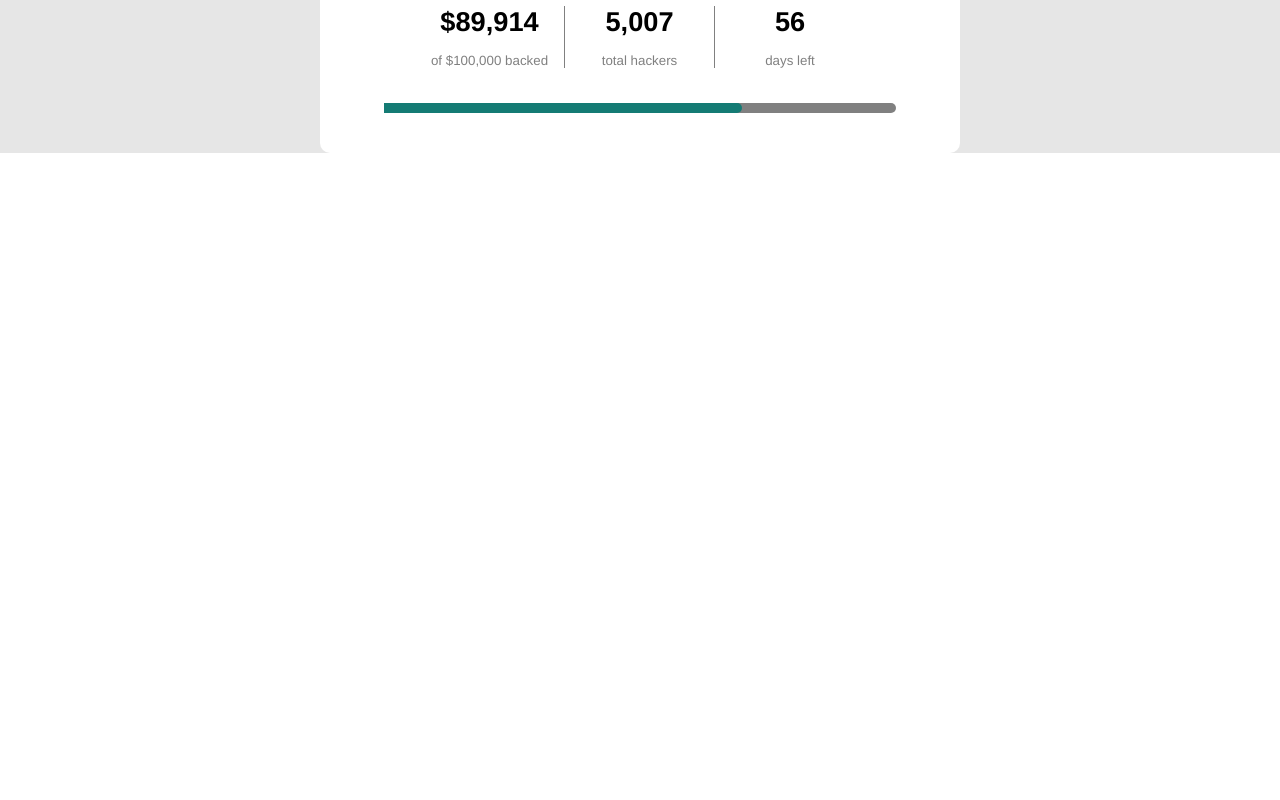
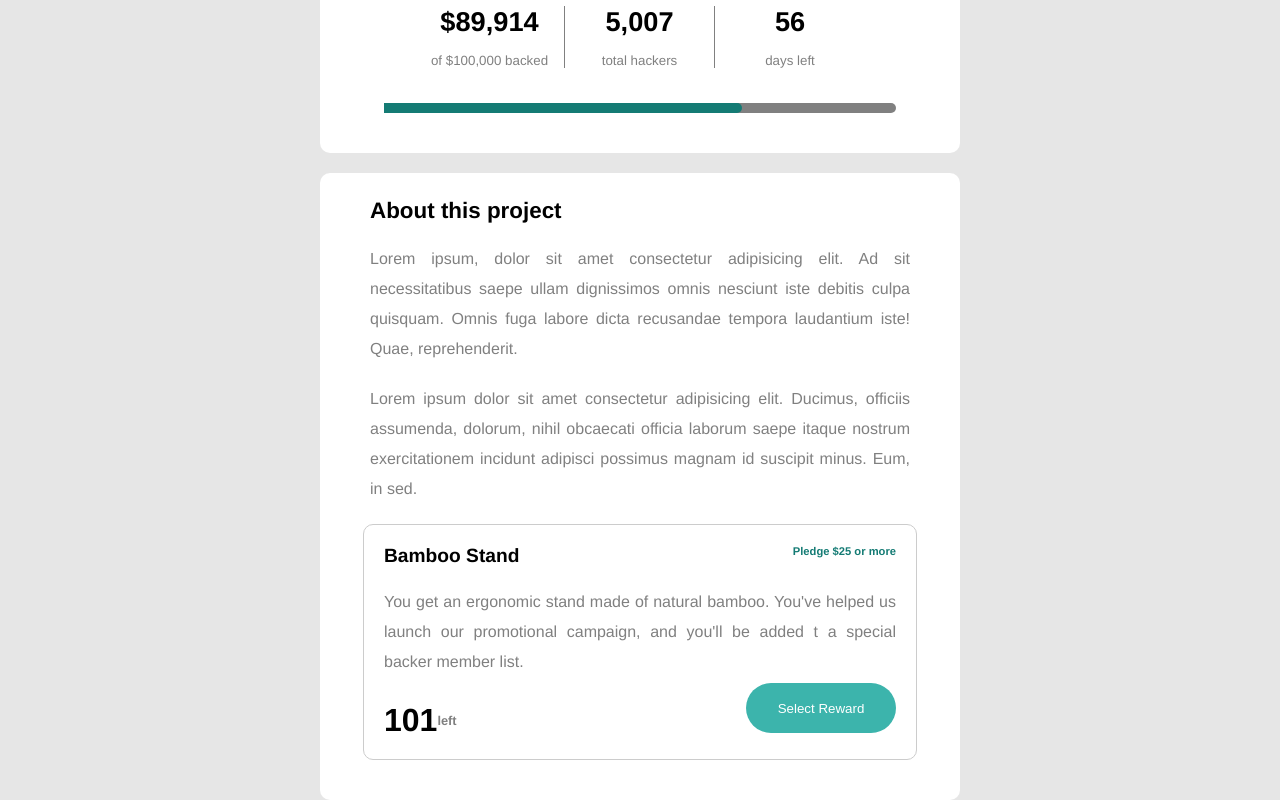
Before and after one commit to RodrigoVitor/crowdfunding, a Vue app: page / in a window 1280 px wide. Shown: the part 605-1405 px from the top of the page. Before the commit the page ends 800 px from the top, so only its background shows below. Built offline with nearby package versions, Linux system fonts and the light colour scheme.

Commit message:
About parte 1

```diff
--- a/src/App.vue
+++ b/src/App.vue
@@ -3,6 +3,7 @@
     <Main />
     <Mastercraft />
     <Number />
+    <About />
   </div>
 </template>
 
@@ -10,13 +11,16 @@
 import Main from './components/Main'
 import Mastercraft from './components/Mastercraft.vue'
 import Number from './components/Number.vue'
+import About from './components/About.vue'
+
 
 export default {
   name: 'App',
   components: {
     Main,
     Mastercraft,
-    Number
+    Number,
+    About
   }
 }
 </script>
--- /dev/null
+++ b/src/components/About.vue
@@ -0,0 +1,111 @@
+<template>
+    <div>
+        <div class="container">
+            <h1>About this project</h1>
+            <p>Lorem ipsum, dolor sit amet consectetur adipisicing elit. Ad sit necessitatibus saepe ullam dignissimos omnis nesciunt iste debitis culpa quisquam. Omnis fuga labore dicta recusandae tempora laudantium iste! Quae, reprehenderit.</p>
+            <p>Lorem ipsum dolor sit amet consectetur adipisicing elit. Ducimus, officiis assumenda, dolorum, nihil obcaecati officia laborum saepe itaque nostrum exercitationem incidunt adipisci possimus magnam id suscipit minus. Eum, in sed.</p>
+
+            <div class="component-bamboo">
+                <h2>Bamboo Stand  <small>Pledge $25 or more</small></h2>
+                <p>You get an ergonomic stand made of natural bamboo. You've helped us launch our promotional campaign, and you'll be added t a special backer member list.</p>
+                <div class="main">
+                    <h1>101 <small>left</small></h1>
+                    <button>Select Reward</button>
+                </div>
+            </div>
+        </div>
+    </div>
+</template>
+
+<style scoped>
+.container {
+    width:50%;
+    margin: 20px auto auto auto;
+    background:#fff;
+    text-align: center;
+    padding:25px 0 40px 0;
+    border-radius:10px
+}
+.container > h1 {
+    font-size:1.4rem;
+    text-align:left;
+    margin-left:50px
+}
+.container > p {
+    text-align: justify;
+    margin:20px  50px;
+    color:gray;
+    line-height: 30px;
+}
+/* component-bamboo */
+.component-bamboo {
+    border:1px solid #ccc;
+    width:80%;
+    margin: auto;
+    padding:20px;
+    border-radius:10px
+}
+.component-bamboo > h2 {
+    font-size:1.2rem;
+    display:flex;
+    justify-content: space-between;
+}
+.component-bamboo h2 > small {
+    font-size:0.7rem;
+    color:hsl(176, 72%, 28%)
+}
+.component-bamboo > p {
+    text-align: justify;
+    font-size:1rem;
+    margin-top:20px;
+    color:gray;
+    line-height:30px
+}
+.component-bamboo h1 {
+    display:flex;
+    align-items: center;
+    margin-top:25px
+}
+.component-bamboo h1 > small {
+    font-size:.8rem;
+    color:gray
+}
+.main {
+    display:flex;
+    justify-content: space-between;
+    align-items: center;
+}
+.component-bamboo button {
+    width:150px;
+    height:50px;
+    background-color: hsl(176, 50%, 47%);
+    color:white;
+    border:none;
+    border-radius:25px;
+    cursor:pointer;
+}
+/* Smartphones */
+@media screen and (max-width:640px) {
+    .container { width:70%}
+    .container > p {
+        line-height: 20px;
+        text-align:left
+    }
+    /* component-bamboo */
+    .component-bamboo {
+        width:60%;
+    }
+    .component-bamboo > h2 {
+        display:flex;
+        flex-direction: column;
+    }
+    .component-bamboo > p {
+        text-align: left;
+        line-height:20px
+    }
+    .main {
+        display:flex;
+        flex-direction: column;
+    }
+}
+</style>
```
